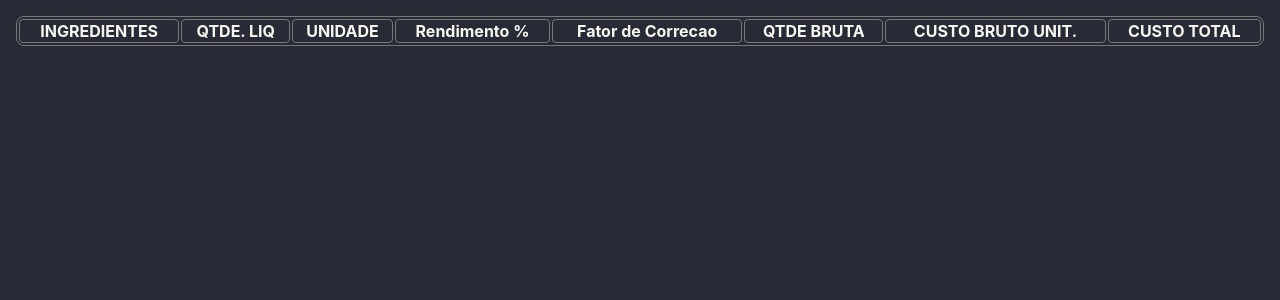
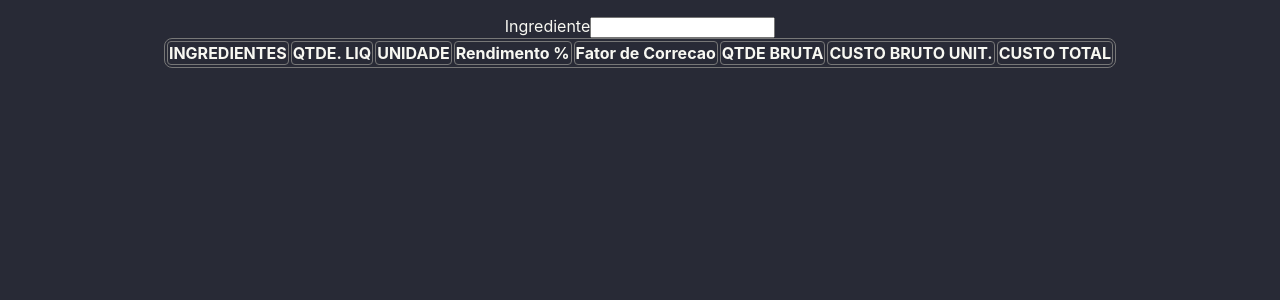
Before and after one commit to victorradael/restaurant-technical-sheet, a React (Create React App) app: page / in a window 1280 px wide. Shown: the top 300 px of the page. Built offline with nearby package versions, Linux system fonts and the light colour scheme.

Commit message:
:rocket: For

```diff
--- a/src/components/Table/index.tsx
+++ b/src/components/Table/index.tsx
@@ -17,6 +17,13 @@ const Table = () => {
 
   return (
     <Container>
+      <section>
+        <form>
+          <label htmlFor="ingredient">Ingrediente</label>
+          <input type="text" name="ingredient" id="" />
+        </form>
+      </section>
+      <section>
         <table>
           <tr>
             <th>INGREDIENTES</th>
@@ -42,6 +49,7 @@ const Table = () => {
               </tr>
             ))}
         </table>
+      </section>
     </Container>
   );
 };
```
Lines whose indentation alone changed are shown as unchanged.
